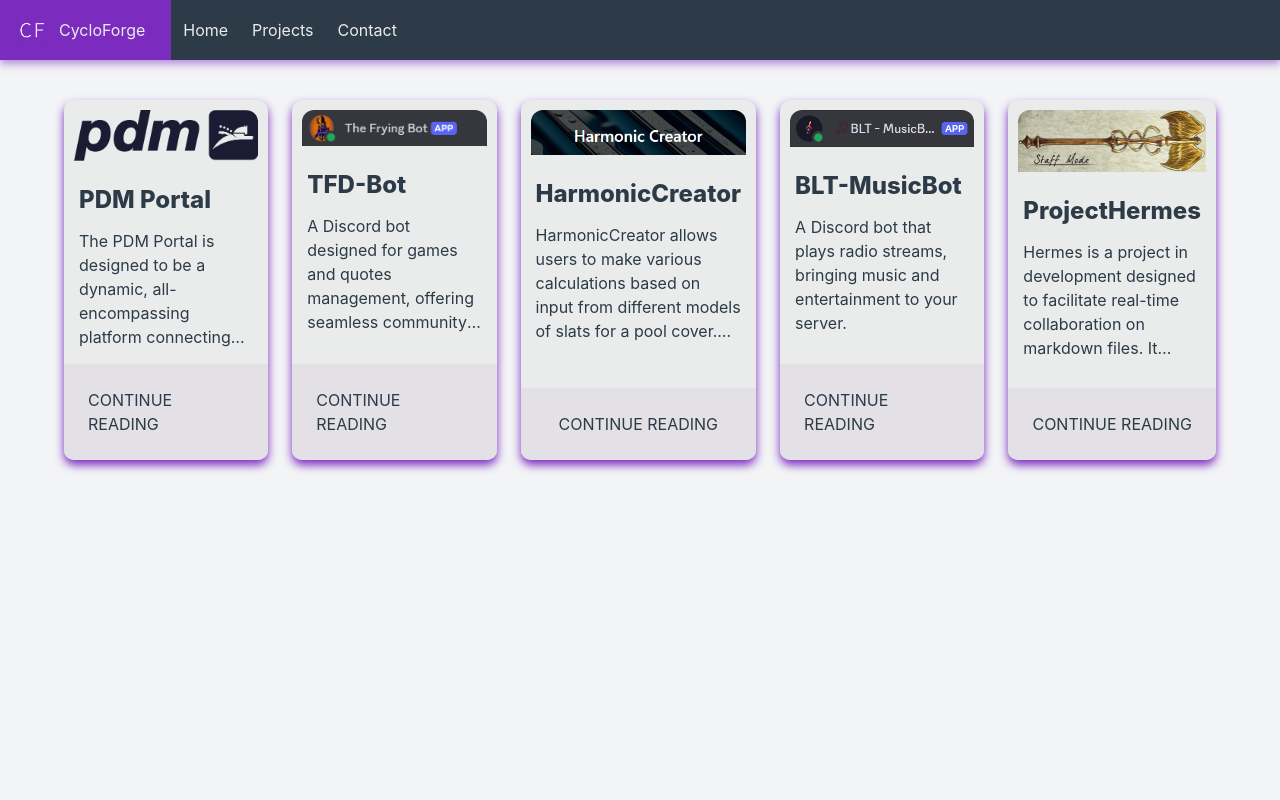
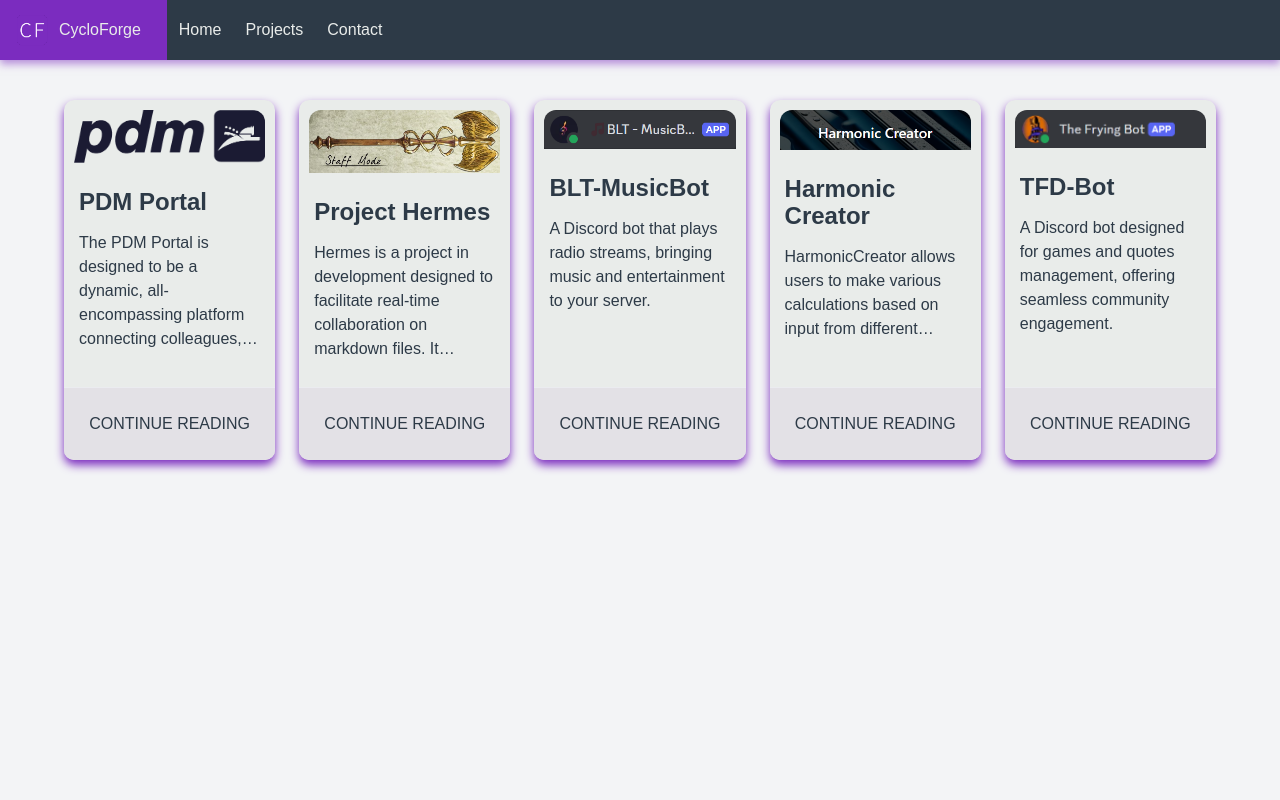
Before and after one commit to Cyclosaryn/Portfolio, a Django app: page /projects/ in a window 1280 px wide. Run offline with Django 5.2, Linux system fonts and the light colour scheme; data comes from the database, SQL or seed files in the repository; both versions use the stored data as it was after the commit.

Commit message:
Add Project model and detail view; update styles and templates for project display

```diff
--- a/CycloForge/settings.py
+++ b/CycloForge/settings.py
@@ -139,7 +139,7 @@
 STATICFILES_STORAGE = 'whitenoise.storage.CompressedManifestStaticFilesStorage'
 
 MEDIA_URL = '/media/'
-MEDIA_ROOT = os.path.join(BASE_DIR, '/media')
+MEDIA_ROOT = BASE_DIR / 'media'
 
 # Default primary key field type
 # https://docs.djangoproject.com/en/4.2/ref/settings/#default-auto-field
--- a/CycloForge/urls.py
+++ b/CycloForge/urls.py
@@ -1,16 +1,22 @@
 from django.contrib import admin
-from django.urls import path
+from django.urls import path, re_path
 from portfolio import views
 from django.conf import settings
 from django.conf.urls.static import static
+from django.views.static import serve
 
 urlpatterns = [
     path("admin/", admin.site.urls),
     path('', views.home, name='home'),
     path('projects/', views.projects, name='projects'),
+    path('project/<int:id>/', views.project_detail, name='project_detail'),
     path('contact/', views.contact, name='contact'),
     path('health/', views.health_check, name='health'),
 ]
 
 if settings.DEBUG:
     urlpatterns += static(settings.MEDIA_URL, document_root=settings.MEDIA_ROOT)
+else:
+    urlpatterns += [
+        re_path(r'^media/(?P<path>.*)$', serve, {'document_root': settings.MEDIA_ROOT}),
+    ]
--- a/portfolio/admin.py
+++ b/portfolio/admin.py
@@ -1,5 +1,6 @@
 from django.contrib import admin
-from .models import Biography
+from .models import Biography, Project
 
 # Register your models here.
 admin.site.register(Biography)
+admin.site.register(Project)
--- a/portfolio/models.py
+++ b/portfolio/models.py
@@ -11,3 +11,12 @@
 
     def __str__(self):
         return self.name
+
+class Project(models.Model):
+    name = models.CharField(max_length=100, blank=True, null=True)
+    created_at = models.DateTimeField(auto_now_add=True)
+    description = HTMLField()
+    projectpicture = models.ImageField(upload_to='projectpictures/', blank=True, null=True)
+
+    def __str__(self):
+        return self.name
--- a/portfolio/static/css/main.css
+++ b/portfolio/static/css/main.css
@@ -1,5 +1,4 @@
 :root {
-
     --pale-purple: #e3e1e6;
     --dark-blue: #2D3A47;
     --darker-blue: #1D2731;
@@ -8,7 +7,9 @@
     --highlight-hover: #7B2CBF;
     --heliotrope: #A179FF;
 }
-
+body {
+    font-family: "Source Sans Pro", sans-serif;
+}
 .brand-logo {
     height: 40px !important;
     max-height: none !important;
--- a/portfolio/static/css/projects.css
+++ b/portfolio/static/css/projects.css
@@ -50,6 +50,7 @@
 .image img {
     display: block;
     object-fit: cover;
+    width: 200px;
 }
 
 .card:hover {
--- a/portfolio/templates/base.html
+++ b/portfolio/templates/base.html
@@ -18,6 +18,9 @@
             overflow: hidden; /* Prevent page scrolling, let inner containers handle scroll */
         }
     </style>
+    <link rel="preconnect" href="https://fonts.googleapis.com">
+    <link rel="preconnect" href="https://fonts.gstatic.com" crossorigin>
+    <link href="https://fonts.googleapis.com/css2?family=Kanit:wght@100;300&family=Source+Code+Pro:ital,wght@0,200..900;1,200..900&display=swap" rel="stylesheet">
     {% block head %}
     {% endblock %}
 </head>
--- a/portfolio/templates/home.html
+++ b/portfolio/templates/home.html
@@ -14,10 +14,7 @@
 </div>
 <section class="section">
 <div class="profile-picture-container">
-    <img class="profile-picture" src="{% static "images/profilepicture.jpg" %}">
-    <!-- for future use when saving profile picture in storage folder
-        <img class="profile-picture" src="{{ MEDIA_URL }}{{ biography.profilepicture.url }}">
-    -->
+    <img class="profile-picture" src="{{ MEDIA_URL }}{{ biography.profilepicture.url }}">
 </div>
 <div class="biography-container">
     {{ biography.bio|safe }}
--- a/portfolio/templates/projects.html
+++ b/portfolio/templates/projects.html
@@ -2,113 +2,39 @@
 {% extends 'base.html' %}
 {% load static %}
 {% block head %}
-    <link rel="stylesheet" href="{% static 'css\projects.css' %}">
+    <link rel="stylesheet" href="{% static 'css/projects.css' %}">
     <meta name="viewport" content="width=device-width, initial-scale=1.0">
 {% endblock %}
 {% block content %}
 <section class="section">
     <div class="container">
-        <div class="columns">
-            <div class="column">
+        <div class="columns is-multiline">
+            {% for project in projects %}
+            <div class="column is-one-fifth">
                 <div class="card shadow-lg is-cursor-pointer">
                     <div class="card-image cover-image is-overflow-hidden">
                         <figure class="image">
-                            <img src="{% static 'images/Logo-inverted.png' %}" alt="PDM Knowledge Portal">
+                            {% if project.projectpicture %}
+                                <img src="{{ MEDIA_URL }}{{ project.projectpicture.url }}" alt="{{ project.name|safe }}">
+                            {% else %}
+                                <img src="" alt="{{ project.name|safe }}">
+                            {% endif %}
                         </figure>
                     </div>
                     <div class="card-content">
                         <div class="content">
-                            <h3>PDM Portal</h3>
-                            <p>The PDM Portal is designed to be a dynamic, all-encompassing platform connecting colleagues, enabling seamless skill development, and facilitating efficient resource allocation across the organization.</p>
+                            <h3>{{ project.name|safe }}</h3>
+                            <p>{{ project.description|safe }}</p>
                         </div>
                     </div>
                     <footer class="card-footer">
-                        <a href="#" class="card-footer-item p-5 is-uppercase is-text-wide-1">
+                        <a href="{% url 'project_detail' project.id %}" class="card-footer-item p-5 is-uppercase is-text-wide-1">
                             Continue Reading
                         </a>
                     </footer>
                 </div>
             </div>
-            <div class="column">
-                <div class="card shadow-lg is-cursor-pointer">
-                    <div class="card-image cover-image is-overflow-hidden">
-                        <figure class="image">
-                            <img src="{% static 'images/tfd-bot.png' %}" alt="TFD-Bot">
-                        </figure>
-                    </div>
-                    <div class="card-content">
-                        <div class="content">
-                            <h3>TFD-Bot</h3>
-                            A Discord bot designed for games and quotes management, offering seamless community engagement.
-                        </div>
-                    </div>
-                    <footer class="card-footer has-background-white-bis">
-                        <a href="#" class="card-footer-item p-5 is-uppercase is-text-wide-1">
-                            Continue Reading
-                        </a>
-                    </footer>
-                </div>
-            </div>
-            <div class="column">
-                <div class="card shadow-lg is-cursor-pointer">
-                    <div class="card-image cover-image is-overflow-hidden">
-                        <figure class="image">
-                            <img src="{% static 'images/harmonic-creator.png' %}" alt="HarmonicCreator">
-                        </figure>
-                    </div>
-                    <div class="card-content">
-                        <div class="content">
-                            <h3>HarmonicCreator</h3>
-                            HarmonicCreator allows users to make various calculations based on input from different models of slats for a pool cover. By leveraging advanced algorithms and user-friendly interfaces, HarmonicCreator simplifies the process of designing and evaluating pool covers, making it an essential tool for professionals in the industry.
-                        </div>
-                    </div>
-                    <footer class="card-footer has-background-white-bis">
-                        <a href="#" class="card-footer-item p-5 is-uppercase is-text-wide-1">
-                            Continue Reading
-                        </a>
-                    </footer>
-                </div>
-            </div>
-            <div class="column">
-                <div class="card shadow-lg is-cursor-pointer">
-                    <div class="card-image cover-image is-overflow-hidden">
-                        <figure class="image">
-                            <img src="{% static 'images/blt-musicbot.png' %}" alt="BLT-MusicBot">
-                        </figure>
-                    </div>
-                    <div class="card-content">
-                        <div class="content">
-                            <h3>BLT-MusicBot</h3>
-                            A Discord bot that plays radio streams, bringing music and entertainment to your server.
-                        </div>
-                    </div>
-                    <footer class="card-footer has-background-white-bis">
-                        <a href="#" class="card-footer-item p-5 is-uppercase is-text-wide-1">
-                            Continue Reading
-                        </a>
-                    </footer>
-                </div>
-            </div>
-            <div class="column">
-                <div class="card shadow-lg is-cursor-pointer">
-                    <div class="card-image cover-image is-overflow-hidden">
-                        <figure class="image">
-                            <img src="{% static 'images/project-hermes.png' %}" alt="ProjectHermes">
-                        </figure>
-                    </div>
-                    <div class="card-content">
-                        <div class="content">
-                            <h3>ProjectHermes</h3>
-                            Hermes is a project in development designed to facilitate real-time collaboration on markdown files. It enables users within an organization to work together seamlessly, ensuring that everyone is on the same page. With Hermes, team members can edit, comment, and sync their changes instantly, making it easier to manage and share information efficiently. This tool is particularly useful for teams that need to maintain up-to-date documentation, share knowledge, and enhance overall productivity through effective communication and collaboration.
-                        </div>
-                    </div>
-                    <footer class="card-footer has-background-white-bis">
-                        <a href="#" class="card-footer-item p-5 is-uppercase is-text-wide-1">
-                            Continue Reading
-                        </a>
-                    </footer>
-                </div>
-            </div>
+            {% endfor %}
         </div>
     </div>
 </section>
--- a/portfolio/views.py
+++ b/portfolio/views.py
@@ -1,6 +1,6 @@
 # portfolio/views.py
 from django.shortcuts import render
-from .models import Biography
+from .models import Biography, Project
 from django.http import HttpResponse
 
 def health_check(request):
@@ -17,7 +17,19 @@
     return render(request, 'home.html', context)
 
 def projects(request):
-    return render(request, 'projects.html')
+    project = Project.objects.all().order_by('-created_at')
+
+    context = {
+        'projects': project
+    }
+    return render(request, 'projects.html', context)
+
+def project_detail(request, id):
+    project = Project.objects.get(id=id)
+    context = {
+        'project': project
+    }
+    return render(request, 'project_detail.html', context)
 
 def contact(request):
     return render(request, 'contact.html')
```
Also changed, not shown: portfolio/static/css/detailspage.css (added, +32 -0 lines), portfolio/templates/project_detail.html (added, +20 -0 lines), db.sqlite3, media/profilepictures/profilepicture.jpg (added), media/projectpictures/Logo-inverted.png (added), media/projectpictures/blt-musicbot.png (added), media/projectpictures/harmonic-creator.png (added), media/projectpictures/project-hermes.png (added), media/projectpictures/tfd-bot.png (added), portfolio/migrations/0002_project.py (added).
